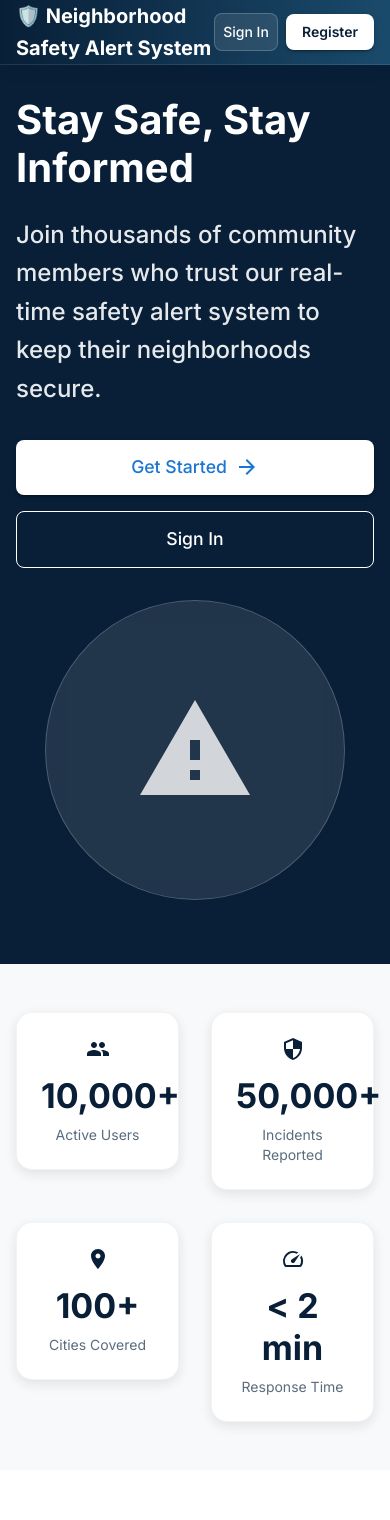
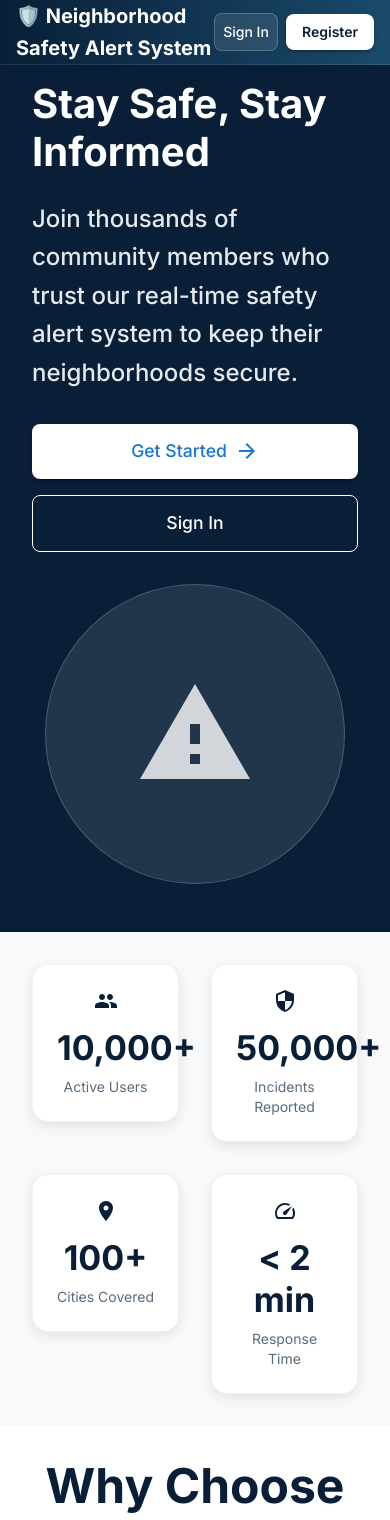
Before and after one commit to bisoul1984/neighborhood-safety-alert-system, a React (Create React App) app in the folder client/: page / in a window 390 px wide. Shown: the top 1520 px of the page. Built offline with nearby package versions, Linux system fonts and the light colour scheme.

Commit message:
Improve mobile responsiveness and spacing for HomePage

```diff
--- a/client/src/pages/HomePage.js
+++ b/client/src/pages/HomePage.js
@@ -155,8 +155,9 @@ const HomePage = () => {
         sx={{
           background: '#081f37',
           color: 'white',
-          py: { xs: 8, md: 12 },
-          pt: { xs: 12, md: 16 }, // Add top padding to account for fixed navbar
+          py: { xs: 6, md: 12 },
+          pt: { xs: 10, md: 16 }, // Add top padding to account for fixed navbar
+          px: { xs: 2, sm: 4, md: 0 }, // Add horizontal padding on mobile
           position: 'relative',
           overflow: 'hidden'
         }}
@@ -255,7 +256,7 @@ const HomePage = () => {
       </Box>
 
       {/* Stats Section */}
-      <Box sx={{ py: 6, bgcolor: '#f8f9fa' }}>
+      <Box sx={{ py: { xs: 4, md: 6 }, bgcolor: '#f8f9fa', px: { xs: 2, sm: 4, md: 0 } }}>
         <Container maxWidth="lg">
           <Grid container spacing={4}>
             {stats.map((stat, index) => (
@@ -292,7 +293,7 @@ const HomePage = () => {
       </Box>
 
       {/* Features Section */}
-      <Box sx={{ py: 8, bgcolor: 'white' }}>
+      <Box sx={{ py: { xs: 4, md: 8 }, bgcolor: 'white', px: { xs: 2, sm: 4, md: 0 } }}>
         <Container maxWidth="lg">
           <Box sx={{ textAlign: 'center', mb: 6 }}>
             <Typography variant="h3" component="h2" sx={{ fontWeight: 700, mb: 2, color: '#081f37' }}>
@@ -341,7 +342,8 @@ const HomePage = () => {
         sx={{
           background: 'linear-gradient(135deg, #081f37 0%, #1a4a6b 100%)',
           color: 'white',
-          py: 8
+          py: { xs: 5, md: 8 },
+          px: { xs: 2, sm: 4, md: 0 }
         }}
       >
         <Container maxWidth="md">
@@ -376,7 +378,7 @@ const HomePage = () => {
       </Box>
 
       {/* Footer */}
-      <Box sx={{ bgcolor: '#081f37', color: 'white', py: 4 }}>
+      <Box sx={{ bgcolor: '#081f37', color: 'white', py: { xs: 3, md: 4 }, px: { xs: 2, sm: 4, md: 0 } }}>
         <Container maxWidth="lg">
           <Grid container spacing={4}>
             <Grid item xs={12} md={4}>
@@ -461,7 +463,7 @@ const HomePage = () => {
               </Typography>
             </Grid>
           </Grid>
-          <Box sx={{ borderTop: 1, borderColor: 'rgba(255,255,255,0.2)', mt: 4, pt: 2, textAlign: 'center' }}>
+          <Box sx={{ borderTop: 1, borderColor: 'rgba(255,255,255,0.2)', mt: { xs: 2, md: 4 }, pt: 2, textAlign: 'center' }}>
             <Typography variant="body2" sx={{ opacity: 0.6 }}>
               © 2024 Neighborhood Safety Alert System. All rights reserved.
             </Typography>
```
